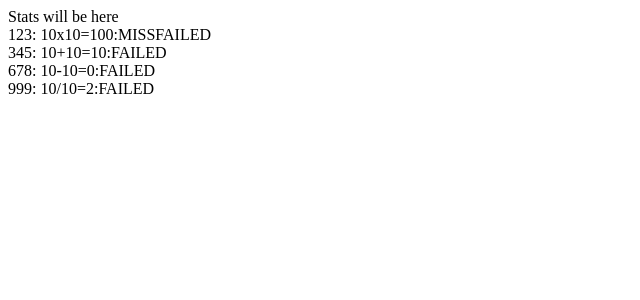
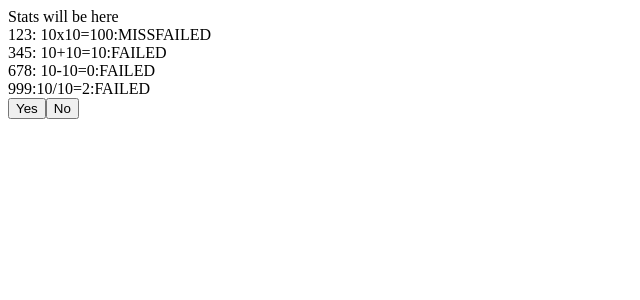
Before and after one commit to kvasdopil/numbers, a React app: page / in a window 1280 px wide. Shown: the top 300 px of the page, without its empty margins (0-640 px from the left). Built offline with nearby package versions, Linux system fonts and the light colour scheme; no server answers; the HTML template or start-up script is replaced by a standard one.

Commit message:
ActiveRound rendering tests
Signed-off-by: Alexey Guskov <lexag@mail.ru>

```diff
--- a/client/ActiveRound.js
+++ b/client/ActiveRound.js
@@ -3,7 +3,14 @@ import Round from './Round';
 
 export default props =>
 	<div>
-		{props.id}: {props.question}:
-		{props.miss ? "MISS" : ""}
+		{props.id}:
+		{props.question}:
 		{props.success ? "OK" : "FAILED"}
+		{props.miss
+			? "MISS"
+			: <div>
+					<button>Yes</button>
+					<button>No</button>
+				</div>
+		}
 	</div>
```
Also changed, not shown: 1 other file (tests, documents, lock files or other folders).
